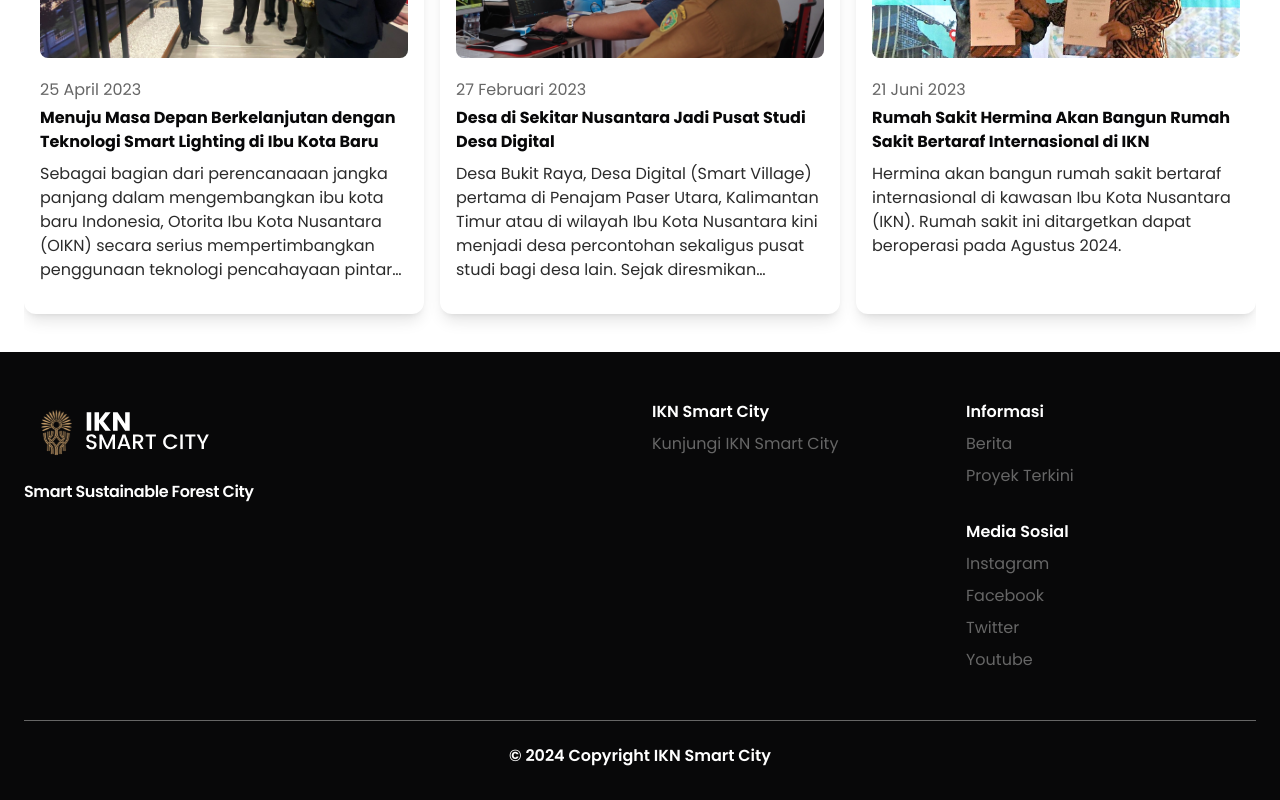
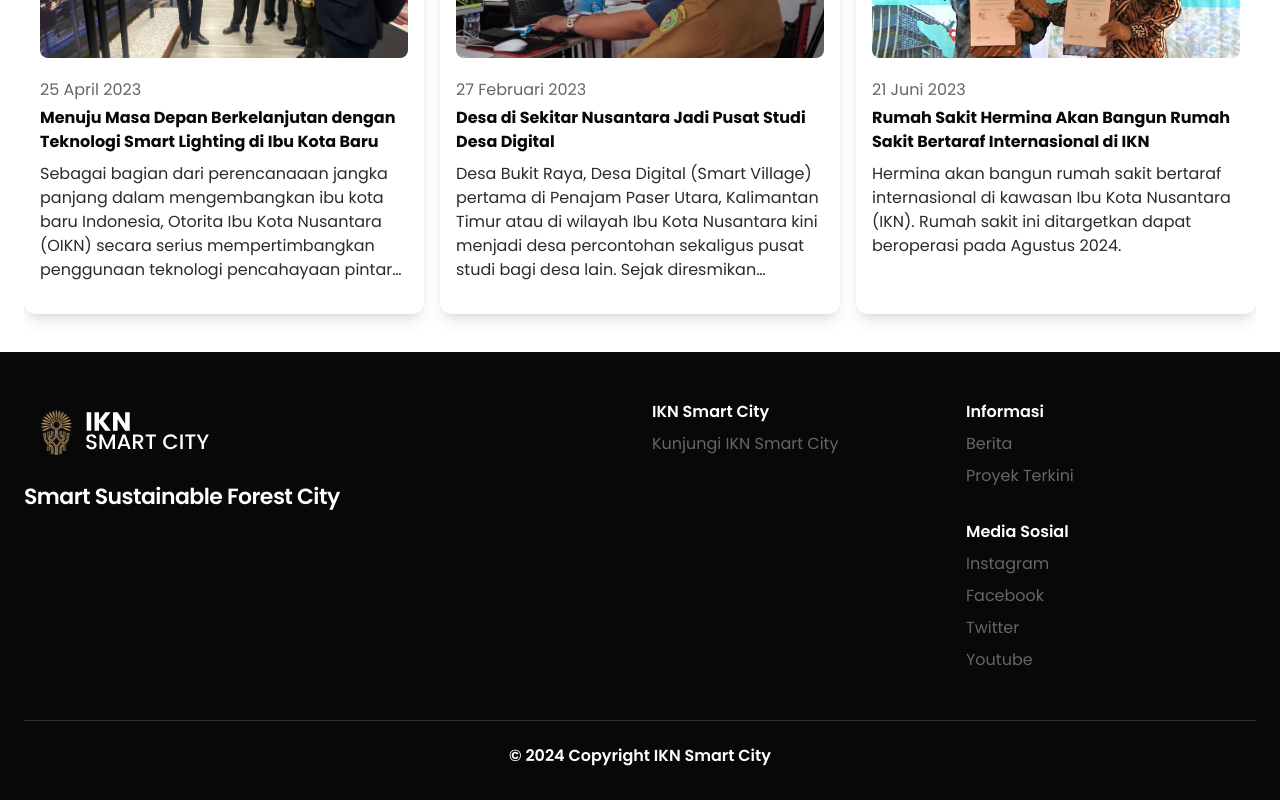
Before and after one commit to madfauz/smart-city-ikn, a React (Vite) app: page / in a window 1280 px wide. Shown: the part 3074-3874 px from the top of the page. Built offline with nearby package versions, Linux system fonts and the light colour scheme.

Commit message:
footer update

```diff
--- a/src/components/Footer.jsx
+++ b/src/components/Footer.jsx
@@ -14,9 +14,9 @@ const Footer = () => {
               alt="IKN Smart City logo"
               className="w-28 h-auto sm:w-32 md:w-40 lg:w-48"
             />
-            <h1 className="vm-title sm-title md-title lg-title xl-title font-poppins mt-4 max-w-lg font-semibold tracking-tight text-white text-white">
+            <h2 className="text-vm-desc sm:text-sm-desc md:text-md-desc lg:text-lg-desc xl:text-xl-desc font-poppins mt-4 font-semibold tracking-tight  text-white">
               Smart Sustainable Forest City
-            </h1>
+            </h2>
           </div>
 
           <div>
@@ -99,7 +99,7 @@ const Footer = () => {
           </div>
         </div>
 
-        <hr className="mt-12 border-gray md:mt-12 dark:border-gray h-2" />
+        <hr className="mt-12 border-gray border-opacity-40 md:mt-12 dark:border-opacity-40 dark:border-gray h-2" />
         <p className="text-center vm-desc sm-desc md-desc lg-desc xl-desc font-poppins font-semibold p-2 text-white  md:p-4">
           © 2024 Copyright IKN Smart City
         </p>
```
